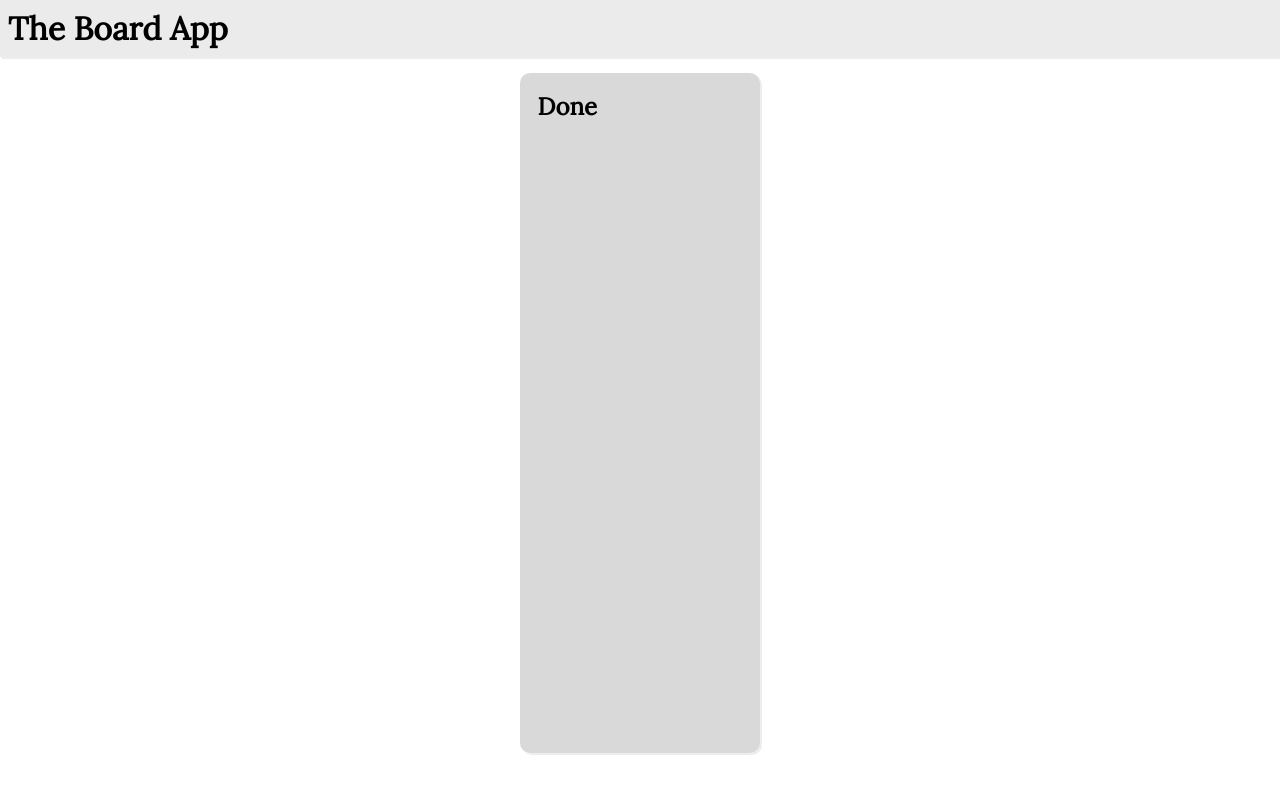
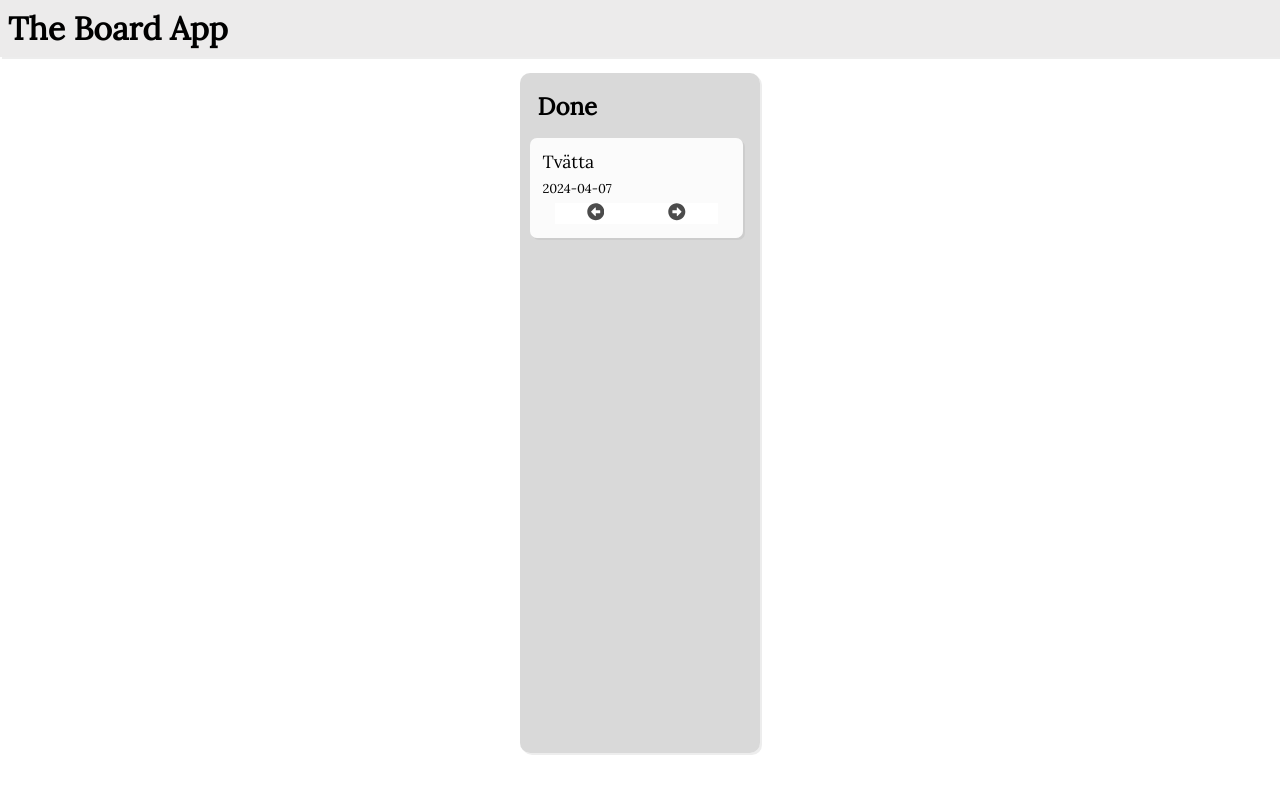
Before and after one commit to paulinakattilavaara/kanbanboard-2.0, a React (Vite) app: page /done in a window 1280 px wide. Shown: the top 794 px of the page. Built offline with nearby package versions, Linux system fonts and the light colour scheme.

Commit message:
I fixed the issue with cards not showing when clicking on individual column

```diff
--- a/src/components/Column.jsx
+++ b/src/components/Column.jsx
@@ -76,6 +76,11 @@ const Column = ({ title, colId }) => {
 
     const filteredCards = cards.filter(card => card.column === colId);
     console.log(filteredCards);
+
+    const todoCards = cards.filter(card => card.column === 1);
+    const doingCards = cards.filter(card => card.column === 2);
+    const doneCards = cards.filter(card => card.column === 3);
+
     return (
       <div className="Column">
         <h2 className="colTitle">
@@ -121,7 +126,54 @@ const Column = ({ title, colId }) => {
     </button>
   )
 )}
+      {location.pathname === "/todo" && (
+       todoCards.map((card) => (
+        <Card
+          date={card.date}
+          key={card.id}
+          title={card.title}
+          id={card.id}
+          column={card.column}
+          colId={colId}
+          onMove={onMove}
+          card={card}
+          onDelete={() => deleteCard(card.id)}
+        />
+      ))
+      )}
 
+{location.pathname === "/doing" && (
+       doingCards.map((card) => (
+        <Card
+          date={card.date}
+          key={card.id}
+          title={card.title}
+          id={card.id}
+          column={card.column}
+          colId={colId}
+          onMove={onMove}
+          card={card}
+          onDelete={() => deleteCard(card.id)}
+        />
+      ))
+      )}
+
+
+{location.pathname === "/done" && (
+       doneCards.map((card) => (
+        <Card
+          date={card.date}
+          key={card.id}
+          title={card.title}
+          id={card.id}
+          column={card.column}
+          colId={colId}
+          onMove={onMove}
+          card={card}
+          onDelete={() => deleteCard(card.id)}
+        />
+      ))
+      )}
 
       </div>
     );
```
